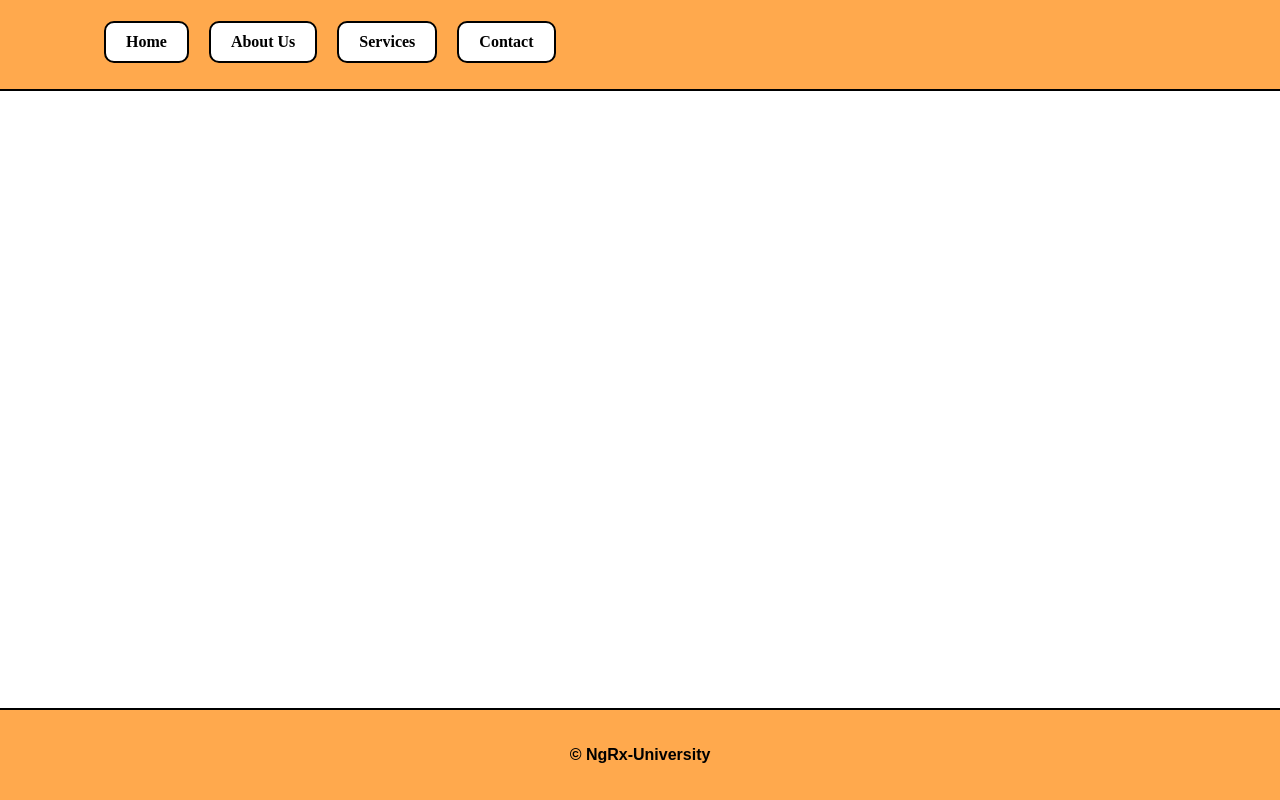
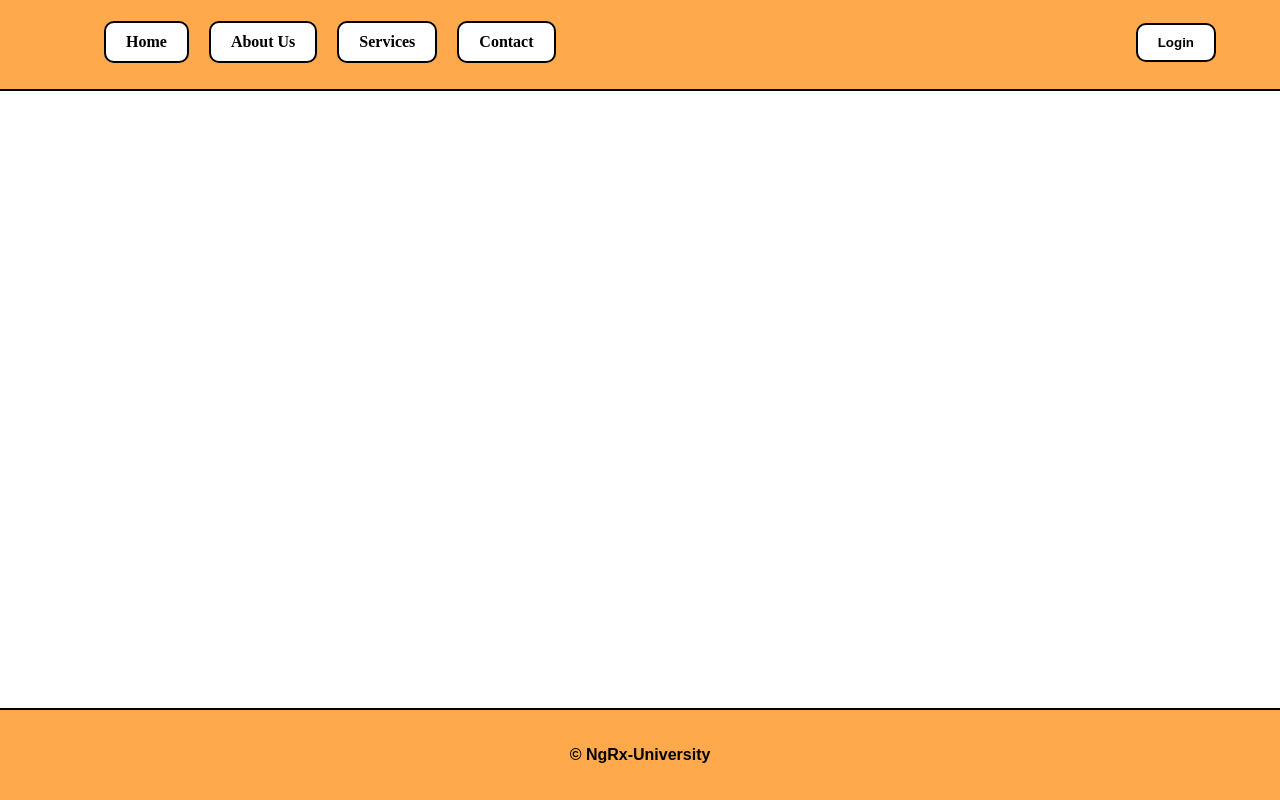
Before and after one commit to GengiuRobert/school-mngr, an Angular app in the folder school-mngr/: page / in a window 1280 px wide. Built offline with nearby package versions, Linux system fonts and the light colour scheme.

Commit message:
login button integrated in navbar

```diff
--- a/school-mngr/src/components/header/header.component.css
+++ b/school-mngr/src/components/header/header.component.css
@@ -38,7 +38,6 @@
     color: rgb(0, 0, 0);
     background-color: white;
     text-decoration: none;
-    font-weight: normal;
     padding: 10px 20px;
     display: block;
     border: 2px solid #000000;
@@ -68,6 +67,26 @@
     transition: 0.4s;
 }
 
+.auth-button {
+    padding: 10px 20px;
+    border: 2px solid #000000;
+    border-radius: 10px;
+    font-weight: 750;
+    background: #ffffff;
+    transition: all 0.3s ease;
+    cursor: pointer;
+}
+
+.auth-button:hover {
+    translate: 1.5px 1.5px;
+    box-shadow: 1.5px 1.5px 0 #000000;
+    background: #c0690c7a;
+}
+
+.auth-button:active {
+    translate: 3px 3px;
+    box-shadow: 0 0 0 #000000;
+}
 
 @media (max-width: 768px) {
     .menu-toggle {
--- a/school-mngr/src/components/header/header.component.html
+++ b/school-mngr/src/components/header/header.component.html
@@ -10,12 +10,16 @@
 
             <ul class="nav-menu" [class.show]="menuOpen">
                 <li *ngFor="let item of menu" class="nav-item">
-            <a  class="nav-link" (click)="closeMenu()">
+                    <a class="nav-link" (click)="closeMenu()">
                         {{ item }}
                     </a>
                 </li>
             </ul>
 
+            <button class="auth-button">
+                Login
+            </button>
+
         </div>
     </nav>
 </header>
```
Lines whose indentation alone changed are shown as unchanged.
